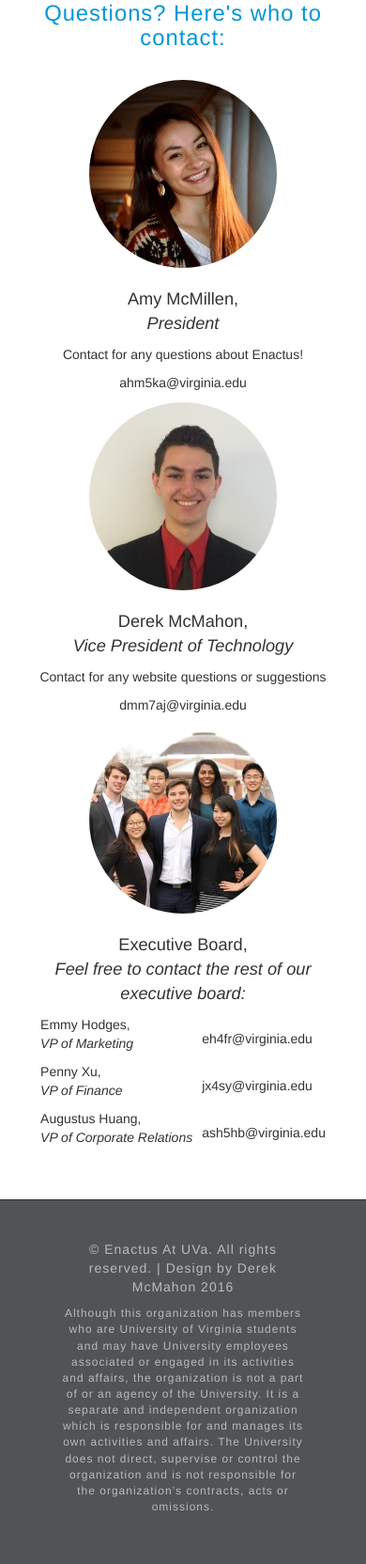
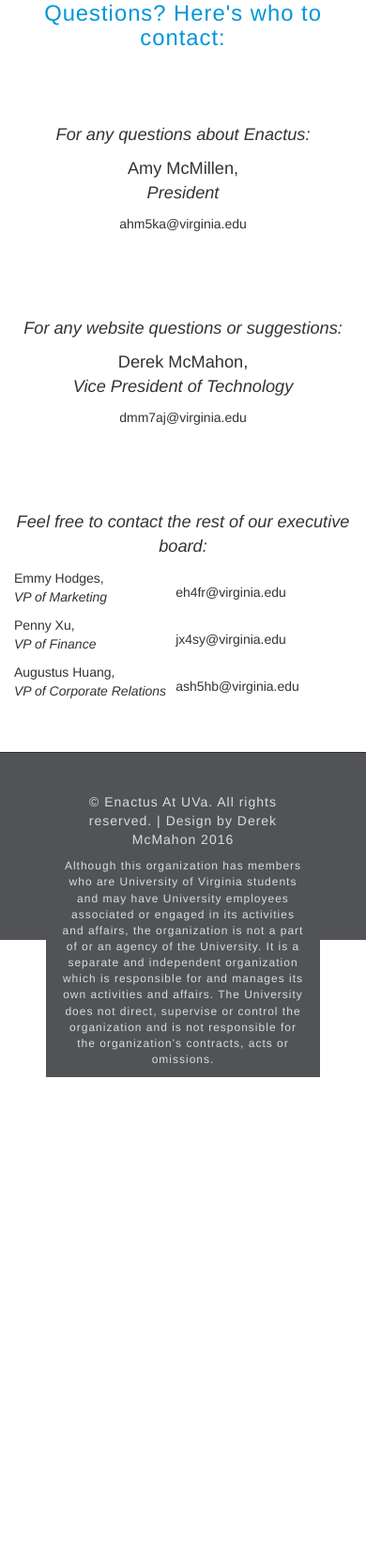
Before and after one commit to DerekMcMahon/Enactus_Website, a PHP site: page /contact.php in a window 390 px wide. Shown: the part 119-1783 px from the top of the page at 94% size. After the commit the page ends 1265 px from the top, so only its background shows below. Run offline with PHP 8.4, Linux system fonts and the light colour scheme; some libraries are stand-ins or nearby versions.

Commit message:
Fix some styling

```diff
--- a/public_html/contact.php
+++ b/public_html/contact.php
@@ -45,57 +45,55 @@
     </div>
   </div>
 
-<!--   <div class="row" style="padding-top: 50px; padding-bottom: 40px;">
-    <div class="col-md-1"></div>
-    <div class="col-md-10">
+  <div class="row" style="margin-top:50px; margin-bottom:30px;">
+    <div class="col-md-2"></div>
     <div class="col-md-8">
-        <h1>For any questions about enactus</h1>
+      <div class="col-md-6">
+        <center>
+          <p class="name"><br/><em>For any questions about Enactus:</em></p>
+        </center>
       </div>
-
-      <div class="col-md-4">
+      <div class="col-md-6">
         <center>
-          <img src="images/exec/Amy_McMillen.jpg" style="border-radius:50%;"/>
-          <br/>Amy McMillen<br/><em>President</em><br/>
-              ahm5ka@virginia.edu
+            <p class="name"> Amy McMillen,<br/><em>President</em></p>
+            <p>ahm5ka@virginia.edu</p>
         </center>
       </div>
     </div>
-    <div class="col-md-1"></div>
-  </div> -->
+    <div class="col-md-2"></div>
+  </div>
 
-    <div class="row" style="margin-top:30px; margin-bottom:30px;">
-      <div class="col-md-1"></div>
-      <div class="col-md-10">
+  <div class="row" style="margin-top:50px; margin-bottom:30px;">
+    <div class="col-md-2"></div>
     <div class="col-md-8">
-          <div class="col-md-1"></div>
-          <div class="col-md-4">
+      <div class="col-md-6">
         <center>
-                  <img src="images/exec/Amy_McMillen.jpg" style="border-radius:50%; margin-bottom:20px;"/>
-                  <p class="name"> Amy McMillen,<br/><em>President</em></p>
-                  <p>Contact for any questions about Enactus!</p>
-                  <p>ahm5ka@virginia.edu</p>
+          <p class="name"><br/><em>For any website questions or suggestions:</em></p>
         </center>
       </div>
-          <div class="col-md-2"></div>
-          <div class="col-md-4">
+      <div class="col-md-6">
         <center>
-                  <img src="images/exec/Derek_McMahon.jpg" style="border-radius:50%; margin-bottom:20px;"/>
             <p class="name"> Derek McMahon,<br/><em>Vice President of Technology</em></p>
-                  <p>Contact for any website questions or suggestions</p>
             <p>dmm7aj@virginia.edu</p>
         </center>
       </div>
-          <div class="col-md-1"></div>
     </div>
-        <div class="col-md-4">
+    <div class="col-md-2"></div>
+  </div>
+
+  <div class="row" style="margin-top:50px; margin-bottom:30px;">
     <div class="col-md-2"></div>
     <div class="col-md-8">
+      <div class="col-md-6">
         <center>
-              <img src="images/exec/group_small.jpg" style="border-radius:50%; margin-bottom:20px;"/>
-              <p class="name"> Executive Board,<br/><em>Feel free to contact the rest of our executive board:</em></p>
+          <p class="name"><br/><em>Feel free to contact the rest of our executive board:</em></p>
+        </center>
+      </div>
+      <div class="col-md-1"></div>
+      <div class="col-md-5">
         <table>
           <tr>
-                    <td style="padding-right:10px"><p> Emmy Hodges,<br/><em>VP of Marketing</em></p></td>
+            <td><p> Emmy Hodges,<br/><em>VP of Marketing</em></p></td>
             <td>eh4fr@virginia.edu</td>
           </tr>
           <tr>
@@ -107,12 +105,9 @@
             <td>ash5hb@virginia.edu </td>
           </tr>
         </table>
-            </center>
+      </div>
     </div>
     <div class="col-md-2"></div>
-        </div>
-      </div>
-      <div class="col-md-1"></div>
   </div>
 
   <!-- Header -->
--- a/public_html/css/footer.css
+++ b/public_html/css/footer.css
@@ -1,18 +1,3 @@
-/*html {
-  position: relative;
-  min-height: 100%;
-}
-body {
-  margin-bottom: 60px;
-}
-.footer {
-  position: absolute;
-  bottom: 0;
-  width: 100%;
-  height: 60px;
-  background-color: #f5f5f5;
-}*/
-
 .footer
 {
 	position: relative;
@@ -20,8 +5,9 @@ body {
 	border-top: 1px solid #303030;
 	letter-spacing: 1px;
 	text-align: center;
-	color: rgba(255,255,255,.6);
+	color: rgba(255,255,255,.8);
     background: #515356;
+    height:200px;
     width:100%;
 }
 
@@ -30,9 +16,3 @@ body {
     background: #515356;
     width:75%;
 }
-
-/*.footer a
-{
-	text-decoration: none;
-	color: rgba(255,255,255,.4) !important;
-}*/
--- a/public_html/index.php
+++ b/public_html/index.php
@@ -134,7 +134,9 @@
         <div class="col-md-1"></div>
         <div class="col-md-10">
             <div class="col-md-6">
-                <img class="img-responsive" src="images/exec/group.jpg" width=500px/>
+                <center>
+                    <img class="img-responsive" src="images/exec/group.jpg" width=500px/>
+                </center>
             </div>
             <div class="col-md-6" style="margin-top:4%;">
                 <h1>Turn ideas into action.</h1>
@@ -164,7 +166,7 @@
                 their
                 community. The winner goes on to represent the United States in the Enactus World Cup.
             </div>
-            <div class="col-md-6">
+            <div class="col-md-6" style="padding-top:20px">
                 <img class="img-responsive" src="images/Enactus_Map.png"/>
             </div>
         </div>
--- a/public_html/join.php
+++ b/public_html/join.php
@@ -38,7 +38,7 @@
   </script>
   <!-- Header -->
 
-  <div class="row" style="padding-top: 50px; padding-bottom: 40px;">
+  <div class="row" style="padding-top: 50px;">
     <div class="col-md-1"></div>
     <div class="col-md-10">
       <center>
```
Also changed, not shown: public_html/about.php (+6 -11 lines), public_html/images/Enactus_Map.jpg (deleted), public_html/images/we_see_opportunity.jpg. Lines whose indentation alone changed are shown as unchanged.
